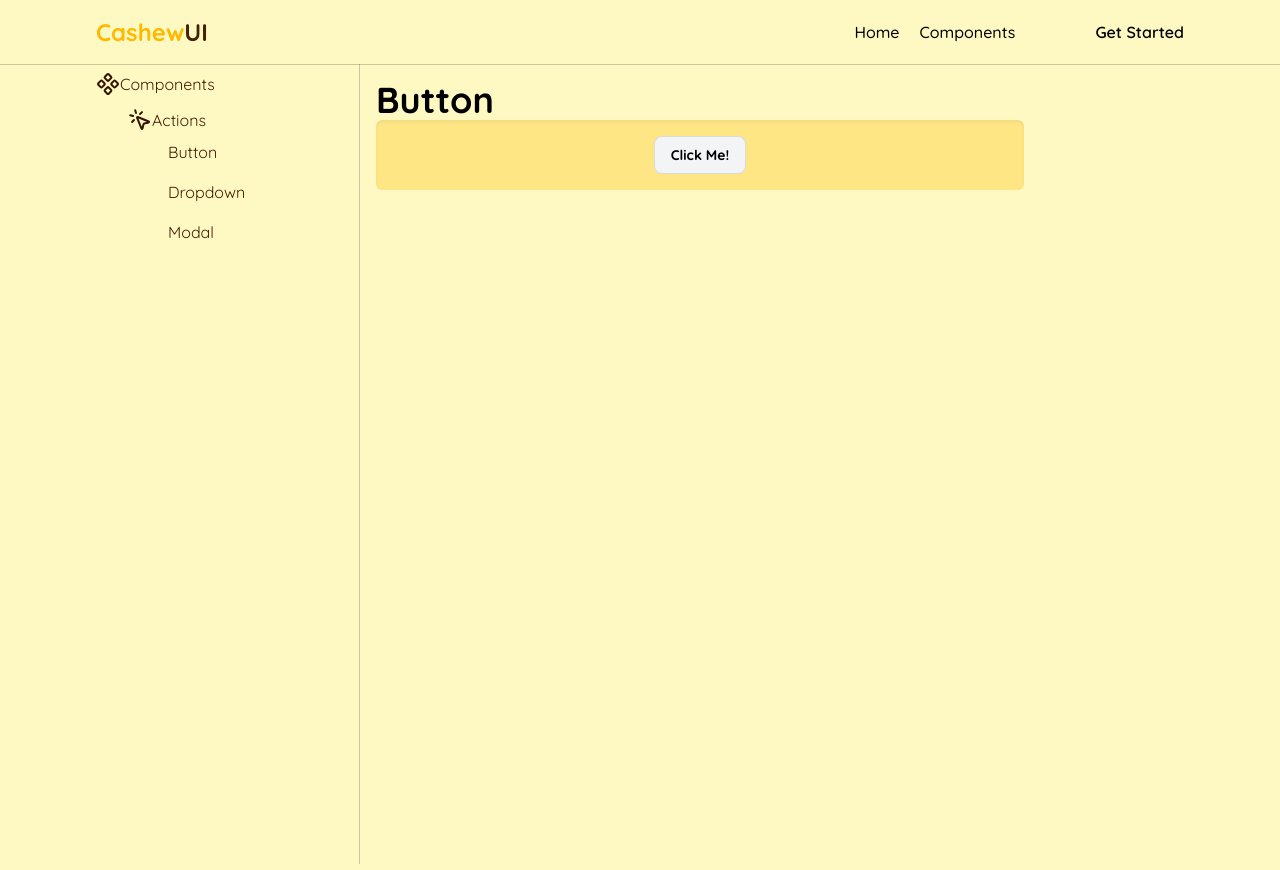
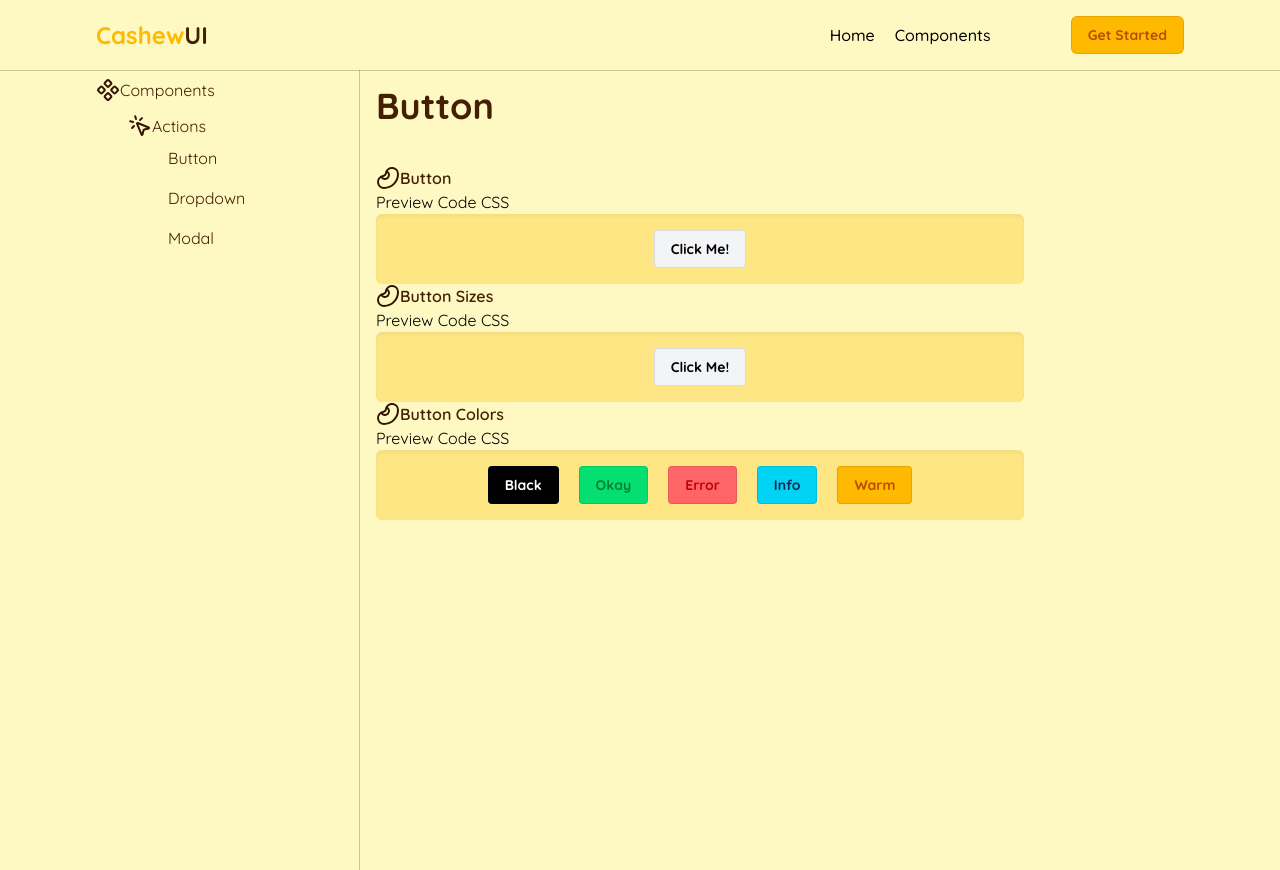
Before and after one commit to DaleStack/CashewUI, a Django app: page /docs/components/buttons/ in a window 1280 px wide. Run offline with Django 5.2, Linux system fonts and the light colour scheme; some libraries are stand-ins or nearby versions.

Commit message:
Button Colors done

```diff
--- a/documentation/templates/documentation/const/navbar.html
+++ b/documentation/templates/documentation/const/navbar.html
@@ -7,14 +7,14 @@
         </p>
     </div>
 
-    <div class="hidden md:flex space-x-11 lg:space-x-20">
+    <div class="hidden md:flex space-x-11 lg:space-x-20 items-center">
         <div class="flex space-x-5" style="font-weight: 500;">
             <a href="">Home</a>
             <a href="">Components</a>
         </div>
 
         <div>
-            <a href="">Get Started</a>
+            <a class="ch-btn ch-btn-warm !rounded-md" href="">Get Started</a>
         </div>
     </div>
 
--- a/documentation/templates/documentation/pages/button.html
+++ b/documentation/templates/documentation/pages/button.html
@@ -1,21 +1,66 @@
 {% extends "documentation/base.html" %}
-
+{% load static %}
 {% block content %}
    <div class="pr-60">
        <div>
-            <p class="text-4xl font-bold">Button</p>
-       </div>
-       <div>
-            <!--DEFAULT BUTTON-->
-            <div class="bg-amber-200 shadow-inner text-white p-4 rounded-md flex items-center justify-center">
-                <button class="ch-btn">Click Me!</button>
+        <!--TITLE-->
+           <div class="mb-10">
+                <p class="text-4xl font-bold text-yellow-950">Button</p>
+           </div>
 
-            </div>
-            <!--
-            <pre class="bg-gray-900 text-white p-4 rounded-md"><code>
-                    &lt;button class="btn"&gt;Click Me!&lt;/button&gt;
-                </code></pre>
-                -->
+        <!--DEFAULT BUTTON-->
+
+           <div>
+                <div class="flex items-center">
+                    <img src="{% static 'documentation/images/Cashew.svg' %}" alt="Cashew">
+                    <p class="font-semibold text-yellow-950">Button</p>
+                </div>
+                <div>
+                    <button>Preview</button>
+                    <button>Code</button>
+                    <button>CSS</button>
+                </div>
+                <div class="bg-amber-200 shadow-inner text-white p-4 rounded-md flex items-center justify-center">
+                    <button class="ch-btn">Click Me!</button>
+                </div>
+           </div>
+
+           <!--BUTTON SIZES-->
+
+           <div>
+                <div class="flex items-center">
+                    <img src="{% static 'documentation/images/Cashew.svg' %}" alt="Cashew">
+                    <p class="font-semibold text-yellow-950">Button Sizes</p>
+                </div>
+                <div>
+                    <button>Preview</button>
+                    <button>Code</button>
+                    <button>CSS</button>
+                </div>
+                <div class="bg-amber-200 shadow-inner text-white p-4 rounded-md flex items-center justify-center">
+                    <button class="ch-btn">Click Me!</button>
+                </div>
+           </div>
+
+        <!--BUTTON COLORS-->
+           <div>
+                <div class="flex items-center">
+                    <img src="{% static 'documentation/images/Cashew.svg' %}" alt="Cashew">
+                    <p class="font-semibold text-yellow-950">Button Colors</p>
+                </div>
+                <div>
+                    <button>Preview</button>
+                    <button>Code</button>
+                    <button>CSS</button>
+                </div>
+                <div class="bg-amber-200 shadow-inner text-white p-4 rounded-md flex space-x-5 items-center justify-center">
+                    <button class="ch-btn ch-btn-blk">Black</button>
+                    <button class="ch-btn ch-btn-ok">Okay</button>
+                    <button class="ch-btn ch-btn-error">Error</button>
+                    <button class="ch-btn ch-btn-info">Info</button>
+                    <button class="ch-btn ch-btn-warm">Warm</button>
+                </div>
+           </div>
        </div>
    </div>
 {% endblock  %}
--- a/theme/static/css/dist/styles.css
+++ b/theme/static/css/dist/styles.css
@@ -8,14 +8,20 @@
     --font-serif: ui-serif, Georgia, Cambria, "Times New Roman", Times, serif;
     --font-mono: ui-monospace, SFMono-Regular, Menlo, Monaco, Consolas, "Liberation Mono",
       "Courier New", monospace;
+    --color-red-400: oklch(70.4% 0.191 22.216);
+    --color-red-700: oklch(50.5% 0.213 27.518);
     --color-amber-200: oklch(92.4% 0.12 95.746);
     --color-amber-400: oklch(82.8% 0.189 84.429);
+    --color-amber-700: oklch(55.5% 0.163 48.998);
     --color-yellow-100: oklch(97.3% 0.071 103.193);
     --color-yellow-600: oklch(68.1% 0.162 75.834);
     --color-yellow-950: oklch(28.6% 0.066 53.813);
+    --color-green-400: oklch(79.2% 0.209 151.711);
+    --color-green-700: oklch(52.7% 0.154 150.069);
+    --color-cyan-400: oklch(78.9% 0.154 211.53);
+    --color-blue-950: oklch(28.2% 0.091 267.935);
     --color-gray-50: oklch(98.5% 0.002 247.839);
     --color-gray-100: oklch(96.7% 0.003 264.542);
-    --color-gray-900: oklch(21% 0.034 264.665);
     --color-black: #000;
     --color-white: #fff;
     --spacing: 0.25rem;
@@ -27,9 +33,11 @@
     --text-4xl--line-height: calc(2.5 / 2.25);
     --text-5xl: 3rem;
     --text-5xl--line-height: 1;
+    --font-weight-semibold: 600;
     --font-weight-bold: 700;
     --tracking-normal: 0em;
     --leading-normal: 1.5;
+    --radius-sm: 0.25rem;
     --radius-md: 0.375rem;
     --radius-lg: 0.5rem;
     --default-font-family: var(--font-sans);
@@ -227,6 +235,12 @@
   .mb-3 {
     margin-bottom: calc(var(--spacing) * 3);
   }
+  .mb-5 {
+    margin-bottom: calc(var(--spacing) * 5);
+  }
+  .mb-10 {
+    margin-bottom: calc(var(--spacing) * 10);
+  }
   .ml-8 {
     margin-left: calc(var(--spacing) * 8);
   }
@@ -269,6 +283,11 @@
   .justify-center {
     justify-content: center;
   }
+  :where(.space-x-3 > :not(:last-child)) {
+    --tw-space-x-reverse: 0;
+    margin-inline-start: calc(calc(var(--spacing) * 3) * var(--tw-space-x-reverse));
+    margin-inline-end: calc(calc(var(--spacing) * 3) * calc(1 - var(--tw-space-x-reverse)));
+  }
   :where(.space-x-5 > :not(:last-child)) {
     --tw-space-x-reverse: 0;
     margin-inline-start: calc(calc(var(--spacing) * 5) * var(--tw-space-x-reverse));
@@ -278,6 +297,12 @@
     --tw-space-x-reverse: 0;
     margin-inline-start: calc(calc(var(--spacing) * 11) * var(--tw-space-x-reverse));
     margin-inline-end: calc(calc(var(--spacing) * 11) * calc(1 - var(--tw-space-x-reverse)));
+  }
+  .\!rounded-lg {
+    border-radius: var(--radius-lg) !important;
+  }
+  .\!rounded-md {
+    border-radius: var(--radius-md) !important;
   }
   .rounded-lg {
     border-radius: var(--radius-lg);
@@ -302,9 +327,6 @@
   }
   .bg-gray-50 {
     background-color: var(--color-gray-50);
-  }
-  .bg-gray-900 {
-    background-color: var(--color-gray-900);
   }
   .bg-yellow-100 {
     background-color: var(--color-yellow-100);
@@ -352,6 +374,10 @@
   .font-bold {
     --tw-font-weight: var(--font-weight-bold);
     font-weight: var(--font-weight-bold);
+  }
+  .font-semibold {
+    --tw-font-weight: var(--font-weight-semibold);
+    font-weight: var(--font-weight-semibold);
   }
   .tracking-normal {
     --tw-tracking: var(--tracking-normal);
@@ -439,7 +465,7 @@
   .ch-btn {
     display: inline-block;
     cursor: pointer;
-    border-radius: var(--radius-lg);
+    border-radius: var(--radius-sm);
     border-style: var(--tw-border-style);
     border-width: 1px;
     border-color: color-mix(in srgb, #000 10%, transparent);
@@ -462,10 +488,30 @@
     box-shadow: var(--tw-inset-shadow), var(--tw-inset-ring-shadow), var(--tw-ring-offset-shadow), var(--tw-ring-shadow), var(--tw-shadow);
   }
   .ch-btn:active {
-    --tw-scale-x: 98%;
-    --tw-scale-y: 98%;
-    --tw-scale-z: 98%;
+    --tw-scale-x: 97%;
+    --tw-scale-y: 97%;
+    --tw-scale-z: 97%;
     scale: var(--tw-scale-x) var(--tw-scale-y);
+  }
+  .ch-btn-blk {
+    background-color: var(--color-black);
+    color: var(--color-white);
+  }
+  .ch-btn-ok {
+    background-color: var(--color-green-400);
+    color: var(--color-green-700);
+  }
+  .ch-btn-error {
+    background-color: var(--color-red-400);
+    color: var(--color-red-700);
+  }
+  .ch-btn-info {
+    background-color: var(--color-cyan-400);
+    color: var(--color-blue-950);
+  }
+  .ch-btn-warm {
+    background-color: var(--color-amber-400);
+    color: var(--color-amber-700);
   }
 }
 @property --tw-space-x-reverse {
```
Also changed, not shown: theme/static_src/src/styles.css (+22 -1 lines), documentation/static/documentation/images/Cashew.svg (added).
